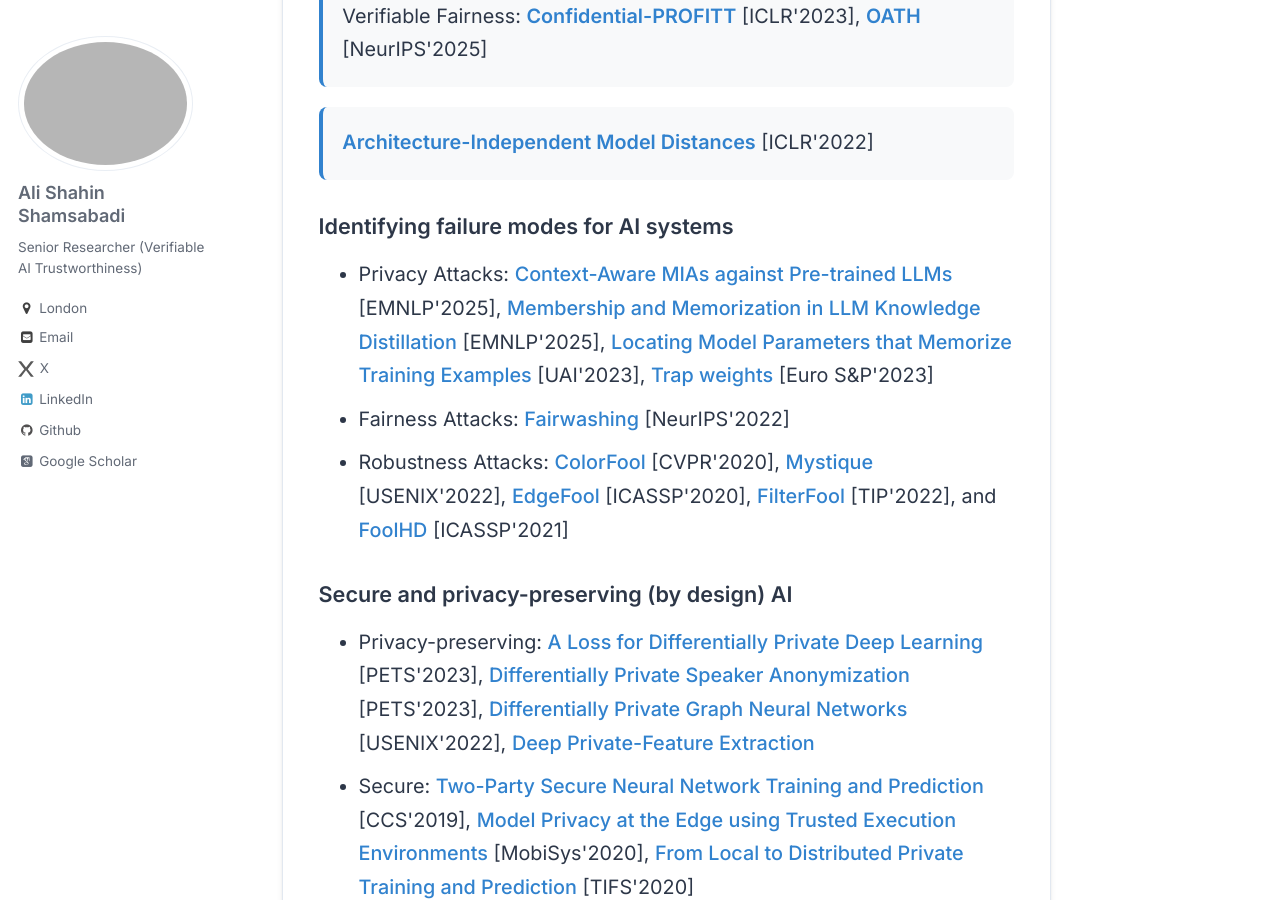
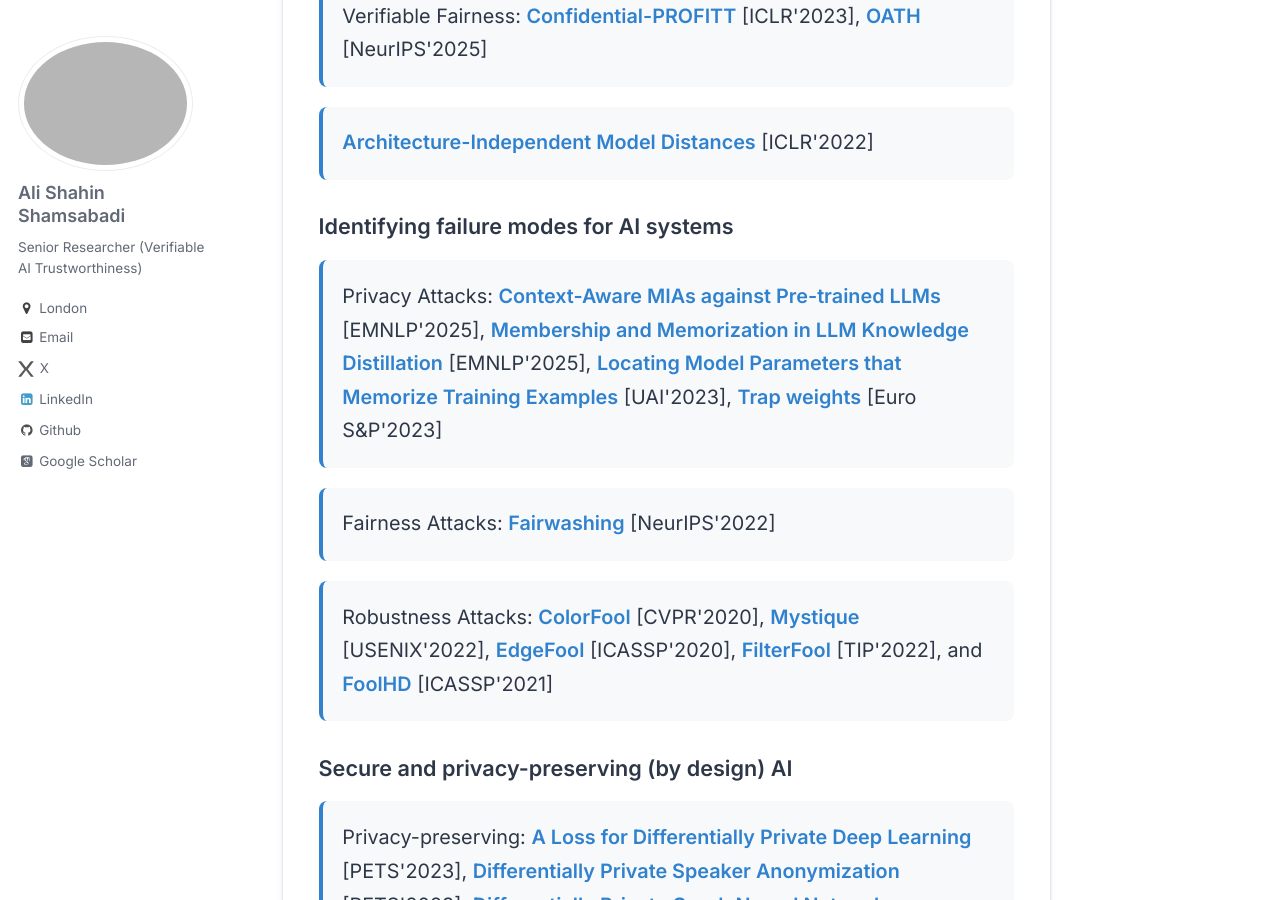
Before and after one commit to AliShahin/AliShahin.github.io, a Jekyll site: the page built from _pages/about.md, in a window 1280 px wide and 900 px high, scrolled down 1605 px. Built offline with Jekyll 4.4.1, drawn with Linux system fonts in a browser that asks for light colours; some web fonts are replaced.

Commit message:
🎨 Apply hoverable card styling to all research subsections
- Wrap 'Identifying failure modes for AI systems' list in publication-list div
- Wrap 'Secure and privacy-preserving AI' list in publication-list div
- Ensure consistent hoverable card styling across all research subsections
- All research publication lists now have same interactive hover effects

```diff
--- a/_pages/about.md
+++ b/_pages/about.md
@@ -66,14 +66,18 @@ My research initiates a fundamental question:
 </div>
 
 <h3>Identifying failure modes for AI systems</h3>
+
+<div class="publication-list">
 <ul>
   <li>Privacy Attacks: <a href="https://arxiv.org/pdf/2409.13745">Context-Aware MIAs against Pre-trained LLMs</a> [EMNLP'2025], <a href="https://arxiv.org/pdf/2508.07054">Membership and Memorization in LLM Knowledge Distillation</a> [EMNLP'2025], <a href="https://openreview.net/pdf?id=oVn5GLyONY">Locating Model Parameters that Memorize Training Examples</a> [UAI'2023], <a href="https://arxiv.org/pdf/2112.02918.pdf">Trap weights</a> [Euro S&amp;P'2023]</li>
   <li>Fairness Attacks: <a href="https://openreview.net/pdf?id=3vmKQUctNy">Fairwashing</a> [NeurIPS'2022]</li>
   <li>Robustness Attacks: <a href="https://openaccess.thecvf.com/content_CVPR_2020/papers/Shamsabadi_ColorFool_Semantic_Adversarial_Colorization_CVPR_2020_paper.pdf">ColorFool</a> [CVPR'2020], <a href="https://arxiv.org/pdf/2202.02751.pdf">Mystique</a> [USENIX'2022], <a href="https://arxiv.org/pdf/1910.12227.pdf">EdgeFool</a> [ICASSP'2020], <a href="https://arxiv.org/pdf/2008.06069.pdf">FilterFool</a> [TIP'2022], and <a href="https://arxiv.org/pdf/2011.08483.pdf">FoolHD</a> [ICASSP'2021]</li>
 </ul>
+</div>
 
 <h3>Secure and privacy-preserving (by design) AI</h3>
 
+<div class="publication-list">
 <ul>
   <li>Privacy-preserving:
     <a href="https://petsymposium.org/popets/2023/popets-2023-0083.pdf">A Loss for Differentially Private Deep Learning</a> [PETS'2023],
@@ -87,6 +91,7 @@ My research initiates a fundamental question:
     <a href="https://arxiv.org/pdf/2004.05574">From Local to Distributed Private Training and Prediction</a> [TIFS'2020]
   </li>
 </ul>
+</div>
 
 </div>
 
```
